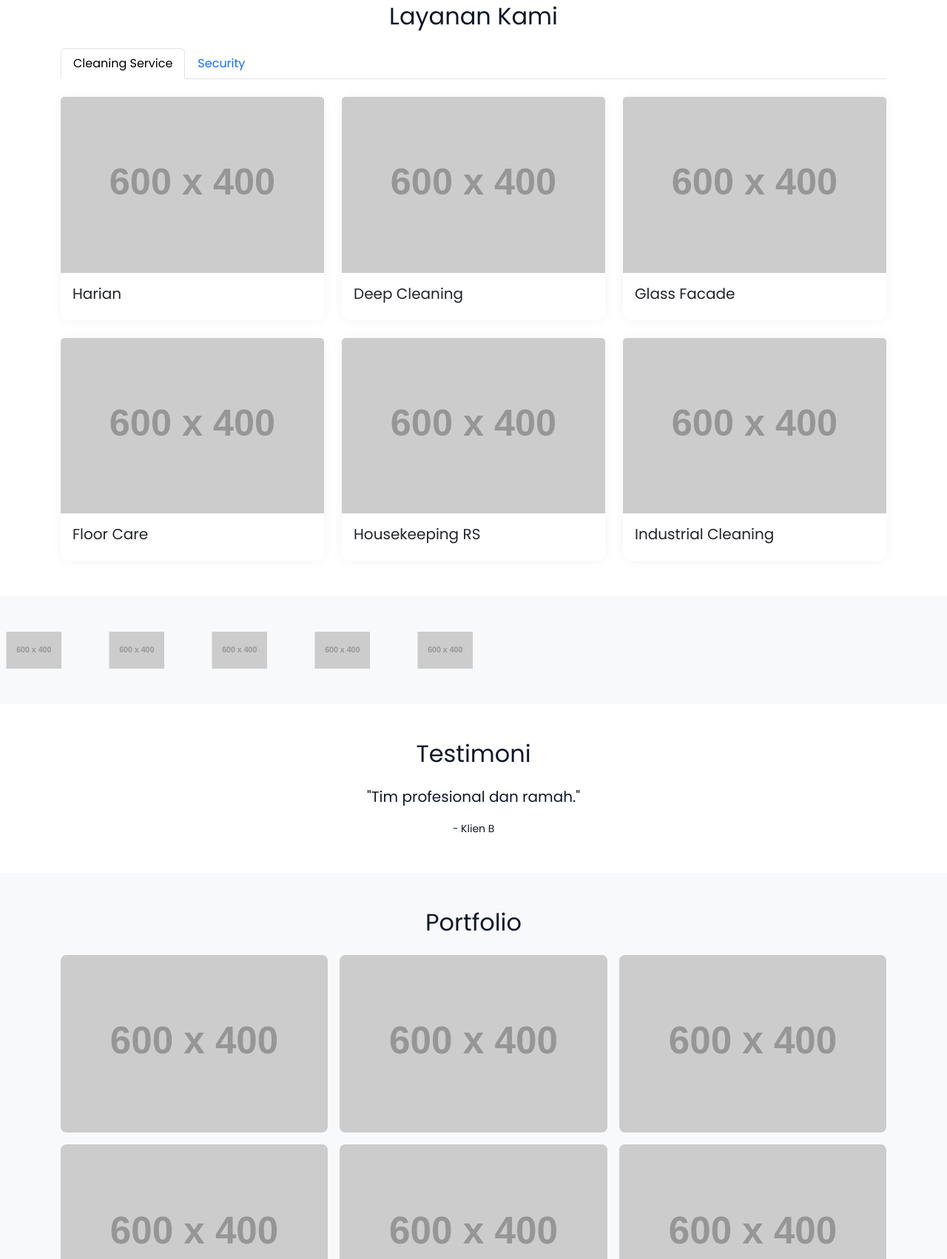
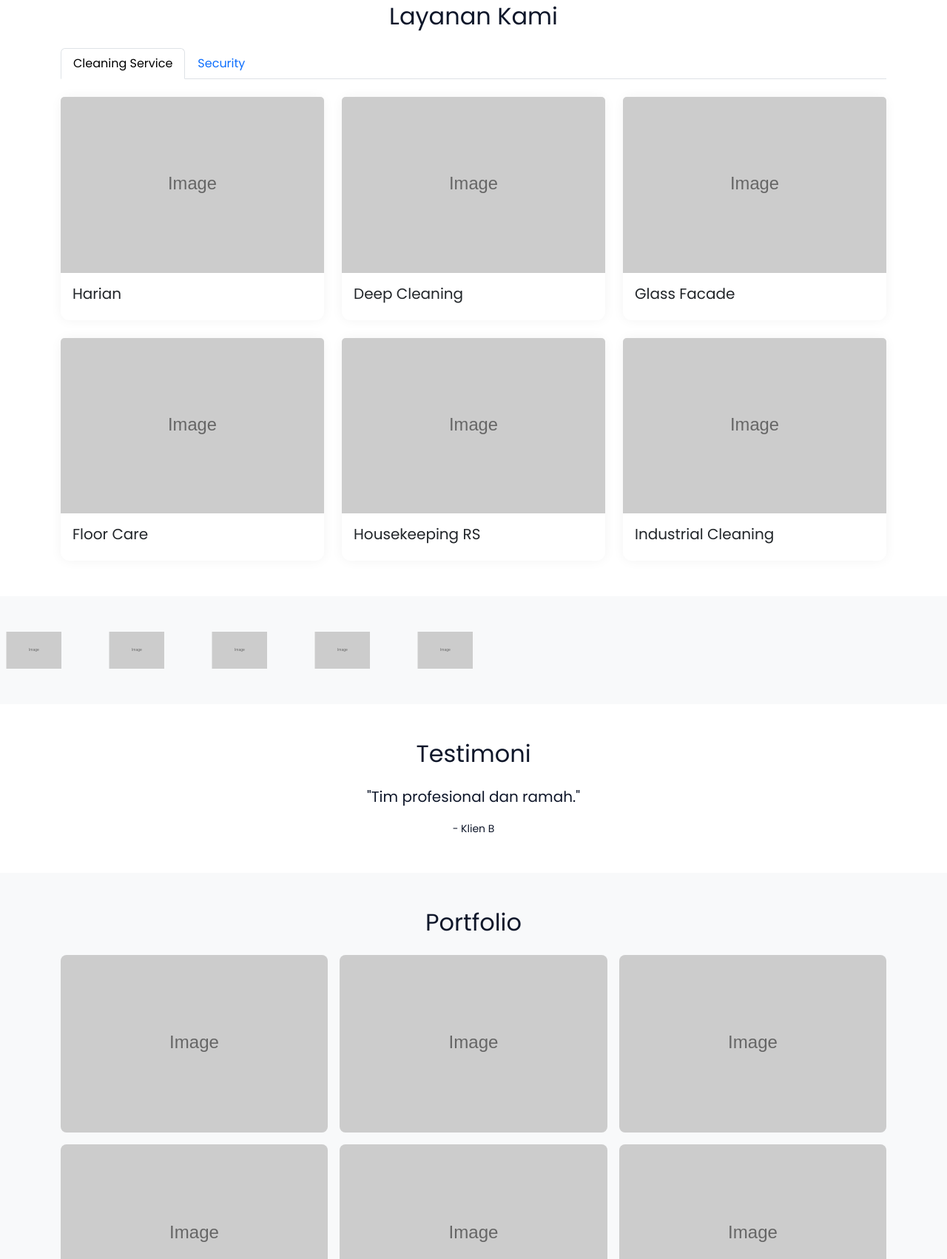
Before and after one commit to altned/adidharmaabadi, a plain HTML site: page index.html in a window 1280 px wide. Shown: the part 1098-2800 px from the top of the page at 74% size. Drawn offline with nearby package versions, Linux system fonts and the light colour scheme; placeholder pictures from the web are drawn by us.

Commit message:
Use local placeholders for images

```diff
--- a/assets/scss/style.scss
+++ b/assets/scss/style.scss
@@ -44,7 +44,7 @@ body {
 
 .hero {
   position: relative;
-  background: url('https://via.placeholder.com/1600x600?text=Hero') center/cover no-repeat;
+  background: url('assets/img/hero.svg') center/cover no-repeat;
   min-height: 60vh;
   display: flex;
   align-items: center;
--- a/index.html
+++ b/index.html
@@ -97,22 +97,22 @@
     <div class="tab-content pt-4" id="serviceTabContent">
       <div class="tab-pane fade show active" id="cleaning" role="tabpanel">
         <div class="row row-cols-1 row-cols-md-3 g-4">
-          <div class="col"><div class="card h-100" data-aos="fade-up"><img src="https://via.placeholder.com/600x400?text=Image" class="card-img-top" alt="" loading="lazy"><div class="card-body"><h5 class="card-title">Harian</h5></div></div></div>
-          <div class="col"><div class="card h-100" data-aos="fade-up"><img src="https://via.placeholder.com/600x400?text=Image" class="card-img-top" alt="" loading="lazy"><div class="card-body"><h5 class="card-title">Deep Cleaning</h5></div></div></div>
-          <div class="col"><div class="card h-100" data-aos="fade-up"><img src="https://via.placeholder.com/600x400?text=Image" class="card-img-top" alt="" loading="lazy"><div class="card-body"><h5 class="card-title">Glass Facade</h5></div></div></div>
-          <div class="col"><div class="card h-100" data-aos="fade-up"><img src="https://via.placeholder.com/600x400?text=Image" class="card-img-top" alt="" loading="lazy"><div class="card-body"><h5 class="card-title">Floor Care</h5></div></div></div>
-          <div class="col"><div class="card h-100" data-aos="fade-up"><img src="https://via.placeholder.com/600x400?text=Image" class="card-img-top" alt="" loading="lazy"><div class="card-body"><h5 class="card-title">Housekeeping RS</h5></div></div></div>
-          <div class="col"><div class="card h-100" data-aos="fade-up"><img src="https://via.placeholder.com/600x400?text=Image" class="card-img-top" alt="" loading="lazy"><div class="card-body"><h5 class="card-title">Industrial Cleaning</h5></div></div></div>
+          <div class="col"><div class="card h-100" data-aos="fade-up"><img src="assets/img/placeholder.svg" class="card-img-top" alt="" loading="lazy"><div class="card-body"><h5 class="card-title">Harian</h5></div></div></div>
+          <div class="col"><div class="card h-100" data-aos="fade-up"><img src="assets/img/placeholder.svg" class="card-img-top" alt="" loading="lazy"><div class="card-body"><h5 class="card-title">Deep Cleaning</h5></div></div></div>
+          <div class="col"><div class="card h-100" data-aos="fade-up"><img src="assets/img/placeholder.svg" class="card-img-top" alt="" loading="lazy"><div class="card-body"><h5 class="card-title">Glass Facade</h5></div></div></div>
+          <div class="col"><div class="card h-100" data-aos="fade-up"><img src="assets/img/placeholder.svg" class="card-img-top" alt="" loading="lazy"><div class="card-body"><h5 class="card-title">Floor Care</h5></div></div></div>
+          <div class="col"><div class="card h-100" data-aos="fade-up"><img src="assets/img/placeholder.svg" class="card-img-top" alt="" loading="lazy"><div class="card-body"><h5 class="card-title">Housekeeping RS</h5></div></div></div>
+          <div class="col"><div class="card h-100" data-aos="fade-up"><img src="assets/img/placeholder.svg" class="card-img-top" alt="" loading="lazy"><div class="card-body"><h5 class="card-title">Industrial Cleaning</h5></div></div></div>
         </div>
       </div>
       <div class="tab-pane fade" id="security" role="tabpanel">
         <div class="row row-cols-1 row-cols-md-3 g-4">
-          <div class="col"><div class="card h-100" data-aos="fade-up"><img src="https://via.placeholder.com/600x400?text=Image" class="card-img-top" alt="" loading="lazy"><div class="card-body"><h5 class="card-title">Unarmed Guard</h5></div></div></div>
-          <div class="col"><div class="card h-100" data-aos="fade-up"><img src="https://via.placeholder.com/600x400?text=Image" class="card-img-top" alt="" loading="lazy"><div class="card-body"><h5 class="card-title">Access Control</h5></div></div></div>
-          <div class="col"><div class="card h-100" data-aos="fade-up"><img src="https://via.placeholder.com/600x400?text=Image" class="card-img-top" alt="" loading="lazy"><div class="card-body"><h5 class="card-title">Patrol</h5></div></div></div>
-          <div class="col"><div class="card h-100" data-aos="fade-up"><img src="https://via.placeholder.com/600x400?text=Image" class="card-img-top" alt="" loading="lazy"><div class="card-body"><h5 class="card-title">CCTV Monitoring</h5></div></div></div>
-          <div class="col"><div class="card h-100" data-aos="fade-up"><img src="https://via.placeholder.com/600x400?text=Image" class="card-img-top" alt="" loading="lazy"><div class="card-body"><h5 class="card-title">Event Security</h5></div></div></div>
-          <div class="col"><div class="card h-100" data-aos="fade-up"><img src="https://via.placeholder.com/600x400?text=Image" class="card-img-top" alt="" loading="lazy"><div class="card-body"><h5 class="card-title">Security Audit</h5></div></div></div>
+          <div class="col"><div class="card h-100" data-aos="fade-up"><img src="assets/img/placeholder.svg" class="card-img-top" alt="" loading="lazy"><div class="card-body"><h5 class="card-title">Unarmed Guard</h5></div></div></div>
+          <div class="col"><div class="card h-100" data-aos="fade-up"><img src="assets/img/placeholder.svg" class="card-img-top" alt="" loading="lazy"><div class="card-body"><h5 class="card-title">Access Control</h5></div></div></div>
+          <div class="col"><div class="card h-100" data-aos="fade-up"><img src="assets/img/placeholder.svg" class="card-img-top" alt="" loading="lazy"><div class="card-body"><h5 class="card-title">Patrol</h5></div></div></div>
+          <div class="col"><div class="card h-100" data-aos="fade-up"><img src="assets/img/placeholder.svg" class="card-img-top" alt="" loading="lazy"><div class="card-body"><h5 class="card-title">CCTV Monitoring</h5></div></div></div>
+          <div class="col"><div class="card h-100" data-aos="fade-up"><img src="assets/img/placeholder.svg" class="card-img-top" alt="" loading="lazy"><div class="card-body"><h5 class="card-title">Event Security</h5></div></div></div>
+          <div class="col"><div class="card h-100" data-aos="fade-up"><img src="assets/img/placeholder.svg" class="card-img-top" alt="" loading="lazy"><div class="card-body"><h5 class="card-title">Security Audit</h5></div></div></div>
         </div>
       </div>
     </div>
@@ -121,11 +121,11 @@
 
 <section class="py-5 bg-light">
   <div class="logo-marquee d-flex align-items-center">
-    <img src="https://via.placeholder.com/600x400?text=Image" alt="Client 1" loading="lazy">
-    <img src="https://via.placeholder.com/600x400?text=Image" alt="Client 2" loading="lazy">
-    <img src="https://via.placeholder.com/600x400?text=Image" alt="Client 3" loading="lazy">
-    <img src="https://via.placeholder.com/600x400?text=Image" alt="Client 4" loading="lazy">
-    <img src="https://via.placeholder.com/600x400?text=Image" alt="Client 5" loading="lazy">
+    <img src="assets/img/placeholder.svg" alt="Client 1" loading="lazy">
+    <img src="assets/img/placeholder.svg" alt="Client 2" loading="lazy">
+    <img src="assets/img/placeholder.svg" alt="Client 3" loading="lazy">
+    <img src="assets/img/placeholder.svg" alt="Client 4" loading="lazy">
+    <img src="assets/img/placeholder.svg" alt="Client 5" loading="lazy">
   </div>
 </section>
 
@@ -159,12 +159,12 @@
   <div class="container">
     <h2 class="text-center mb-4">Portfolio</h2>
     <div class="masonry">
-      <img src="https://via.placeholder.com/600x400?text=Image" alt="Project" loading="lazy">
-      <img src="https://via.placeholder.com/600x400?text=Image" alt="Project" loading="lazy">
-      <img src="https://via.placeholder.com/600x400?text=Image" alt="Project" loading="lazy">
-      <img src="https://via.placeholder.com/600x400?text=Image" alt="Project" loading="lazy">
-      <img src="https://via.placeholder.com/600x400?text=Image" alt="Project" loading="lazy">
-      <img src="https://via.placeholder.com/600x400?text=Image" alt="Project" loading="lazy">
+      <img src="assets/img/placeholder.svg" alt="Project" loading="lazy">
+      <img src="assets/img/placeholder.svg" alt="Project" loading="lazy">
+      <img src="assets/img/placeholder.svg" alt="Project" loading="lazy">
+      <img src="assets/img/placeholder.svg" alt="Project" loading="lazy">
+      <img src="assets/img/placeholder.svg" alt="Project" loading="lazy">
+      <img src="assets/img/placeholder.svg" alt="Project" loading="lazy">
     </div>
   </div>
 </section>
@@ -245,7 +245,7 @@
       "@type": "Organization",
       "name": "PT. Adi Dharma Abadi",
       "url": "#",
-      "logo": "https://via.placeholder.com/600x400?text=Image",
+      "logo": "assets/img/icon.svg",
       "contactPoint": {
         "@type": "ContactPoint",
         "telephone": "+62 812-3456-7890",
```
Also changed, not shown: karir.html (+1 -1 lines), kebijakan.html (+1 -1 lines), kontak.html (+1 -1 lines), layanan.html (+13 -13 lines), portfolio.html (+7 -7 lines), tentang.html (+1 -1 lines), assets/css/style.css, assets/img/hero.svg (added), assets/img/icon.svg (added), assets/img/placeholder.svg (added), site.webmanifest.
